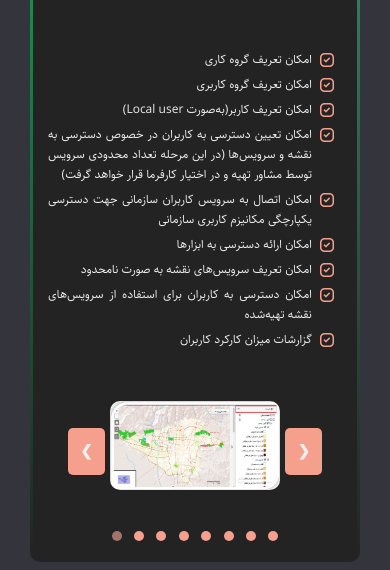
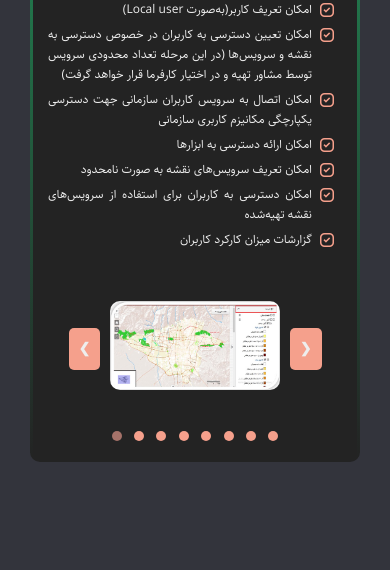
Before and after one commit to aminfallahzadeh/dahak-co, a website: page pages/webgis.html in a window 390 px wide. Shown: the part 2442-3012 px from the top of the page. Drawn offline with nearby package versions, Linux system fonts and the light colour scheme; files whose address does not match are found by name.

Commit message:
edit margin top

```diff
--- a/css/style.css
+++ b/css/style.css
@@ -254,9 +254,13 @@ body {
     .slider-container__slide--img {
       border-radius: 1rem;
       margin: 0 1rem; }
+      @media (max-width: 56.25em) {
+        .slider-container__slide--img {
+          margin: 0 0.2 0.5rem;
+          width: 30rem; } }
       @media (max-width: 37.5em) {
         .slider-container__slide--img {
-          margin: 0 0.2rem;
+          margin: 0 0.15rem;
           width: 17rem; } }
     .slider-container__slide-btn {
       cursor: pointer;
@@ -271,10 +275,14 @@ body {
       border-radius: 0.5rem;
       user-select: none;
       transition: all 0.25s ease; }
+      @media (max-width: 56.25em) {
+        .slider-container__slide-btn {
+          font-size: 1.7rem;
+          padding: 1.4rem; } }
       @media (max-width: 37.5em) {
         .slider-container__slide-btn {
-          font-size: 1.5rem;
-          padding: 1.2rem; } }
+          font-size: 1.4rem;
+          padding: 1rem; } }
       .slider-container__slide-btn:hover {
         background-color: #a57269; }
 
@@ -1117,7 +1125,7 @@ body {
 .other {
   color: #eee;
   padding: 3rem;
-  margin-top: 20rem;
+  margin-top: 10rem;
   display: flex;
   justify-content: center;
   align-items: center; }
```
